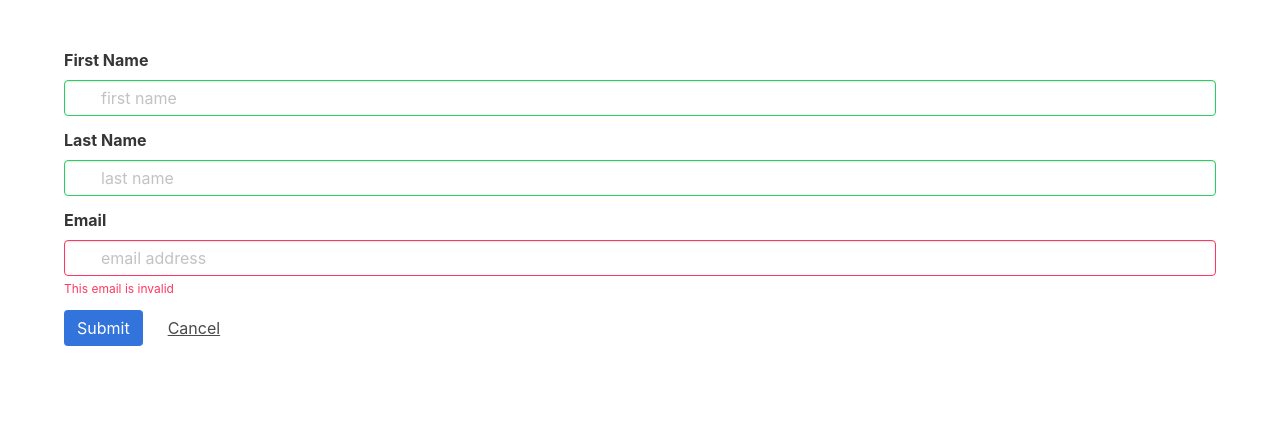
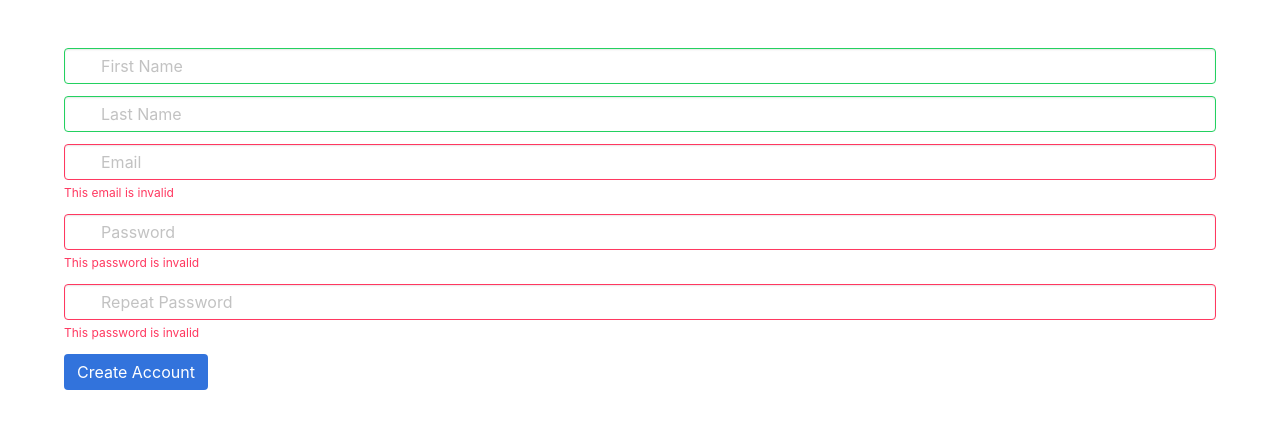
Before and after one commit to abovewisdom/migraineapp, a Django app: page /register in a window 1280 px wide. Shown: the part 52-481 px from the top of the page. Run offline with Django 3.2, Linux system fonts and the light colour scheme; some libraries are stand-ins or nearby versions.

Commit message:
finishing database configuration, fixing registration page

```diff
--- a/docker-compose.yml
+++ b/docker-compose.yml
@@ -3,13 +3,15 @@ version: '3'
 services:
   db:
     image: postgres
+    volumes:
+      - data:/var/lib/postgresql/data
   dbadmin:
     image: dpage/pgadmin4
     environment:
       PGADMIN_DEFAULT_EMAIL: "test@example.com"
       PGADMIN_DEFAULT_PASSWORD: "changeME2019"
     ports:
-    - "5450:80"
+      - "5450:80"
     depends_on:
       - db
   web:
@@ -21,3 +23,5 @@ services:
       - "8000:8000"
     depends_on:
       - db
+volumes:
+  data:
--- a/web/templates/register.html
+++ b/web/templates/register.html
@@ -11,30 +11,36 @@
 <section class="section">
   <div class="container">
   <div class="field">
-    <label class="label">First Name</label>
     <div class="control has-icons-left has-icons-right">
-      <input class="input is-success" type="text" placeholder="first name" >
+      <input class="input is-success" type="text" placeholder="First Name" >
     </div>
   </div>
   <div class="field">
-    <label class="label">Last Name</label>
     <div class="control has-icons-left has-icons-right">
-      <input class="input is-success" type="text" placeholder="last name" >
+      <input class="input is-success" type="text" placeholder="Last Name" >
     </div>
   </div>
   <div class="field">
-    <label class="label">Email</label>
     <div class="control has-icons-left has-icons-right">
-      <input class="input is-danger" type="email" placeholder= "email address" >
+      <input class="input is-danger" type="email" placeholder= "Email" >
     </div>
     <p class="help is-danger">This email is invalid</p>
   </div>
+  <div class="field">
+    <div class="control has-icons-left has-icons-right">
+	    <input class="input is-danger" type="password" placeholder= "Password">
+    </div>
+    <p class="help is-danger">This password is invalid</p>
+  </div>
+  <div class="field">
+    <div class="control has-icons-left has-icons-right">
+	    <input class="input is-danger" type="password" placeholder= "Repeat Password">
+    </div>
+    <p class="help is-danger">This password is invalid</p>
+  </div>
   <div class="field is-grouped">
     <div class="control">
-      <button class="button is-link">Submit</button>
-    </div>
-    <div class="control">
-      <button class="button is-text">Cancel</button>
+      <button class="button is-link">Create Account</button>
     </div>
   </div>
 </div>
```
Also changed, not shown: 1 other file.
